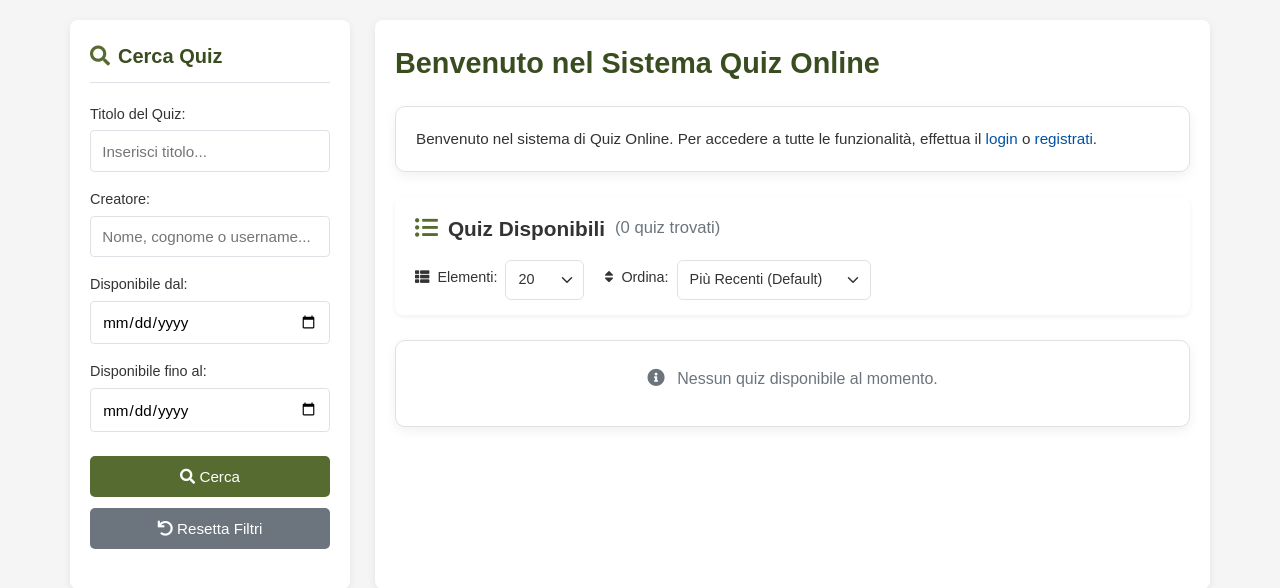
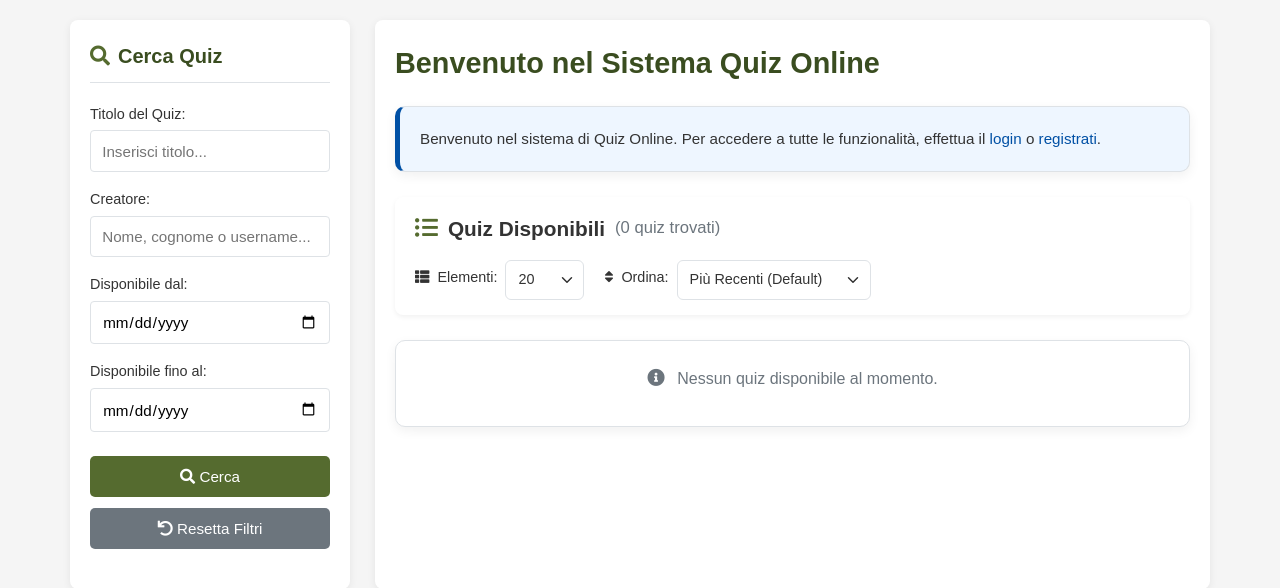
Before and after one commit to paganello/web-programming-24-25, a PHP site: page / in a window 1280 px wide. Shown: the part 186-774 px from the top of the page. Run offline with PHP 8.4, Linux system fonts and the light colour scheme; data that the repository does not hold is empty.

Commit message:
Sistemazione bug welcome-card + status-badge

```diff
--- a/assets/css/style.css
+++ b/assets/css/style.css
@@ -479,7 +479,7 @@ table tr:hover td { background-color: #f5f5f5; } /* Hover sulle righe */
     font-size: 0.8rem;
     font-weight: 600;
     line-height: 1;
-    margin-left: 22px;
+    margin-top: 5px;
 }
 .status-badge i { margin-right: 5px; font-size: 0.9em; }
 .status-badge.available { background-color: #e6f7ee; color: #27ae60; border: 1px solid #b7e4c7;}
@@ -489,11 +489,11 @@ table tr:hover td { background-color: #f5f5f5; } /* Hover sulle righe */
 
 /* Card di Benvenuto e Link nel Testo */
 .welcome-card {
-    background-color: #eef6ff; /* Azzurrino */
+    background-color: #eef6ff !important; /* Azzurrino */
     border-radius: 8px;
     padding: 20px;
     margin-bottom: 25px;
-    border-left: 5px solid var(--primary-blue); /* O var(--main-color) */
+    border-left: 5px solid var(--primary-blue) !important; /* O var(--main-color) */
     box-shadow: 0 2px 5px rgba(0, 0, 0, 0.05);
 }
 .welcome-card .card-content p { line-height: 1.6; margin-bottom: 10px; font-size: 0.95rem; }
```
